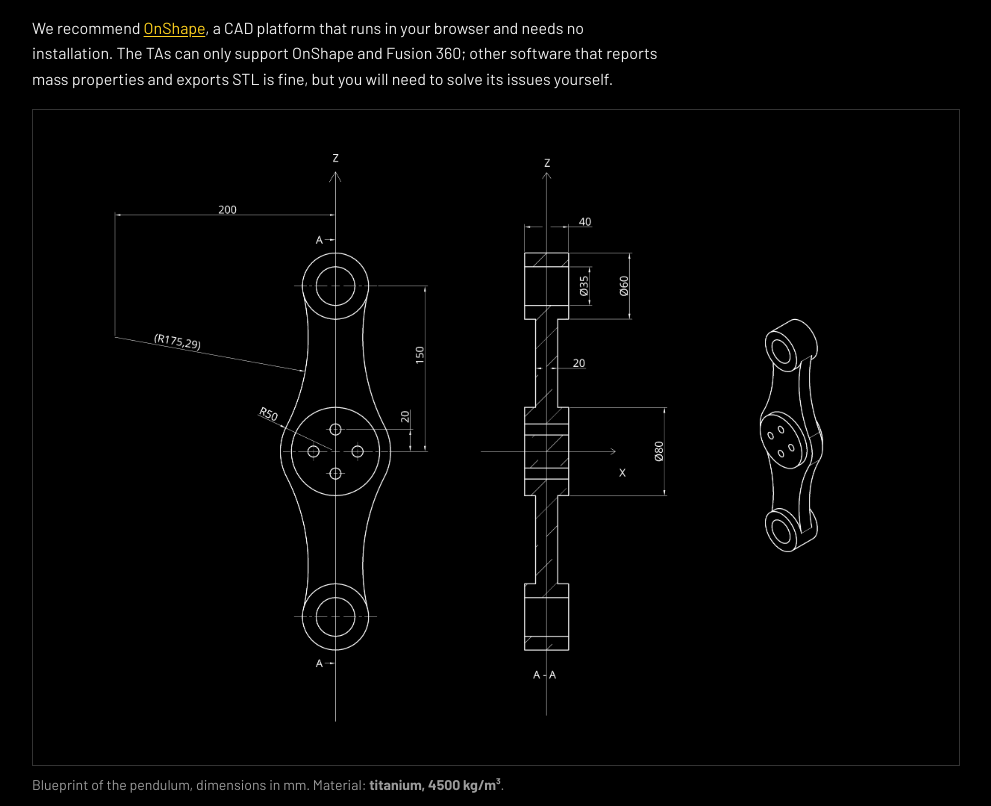
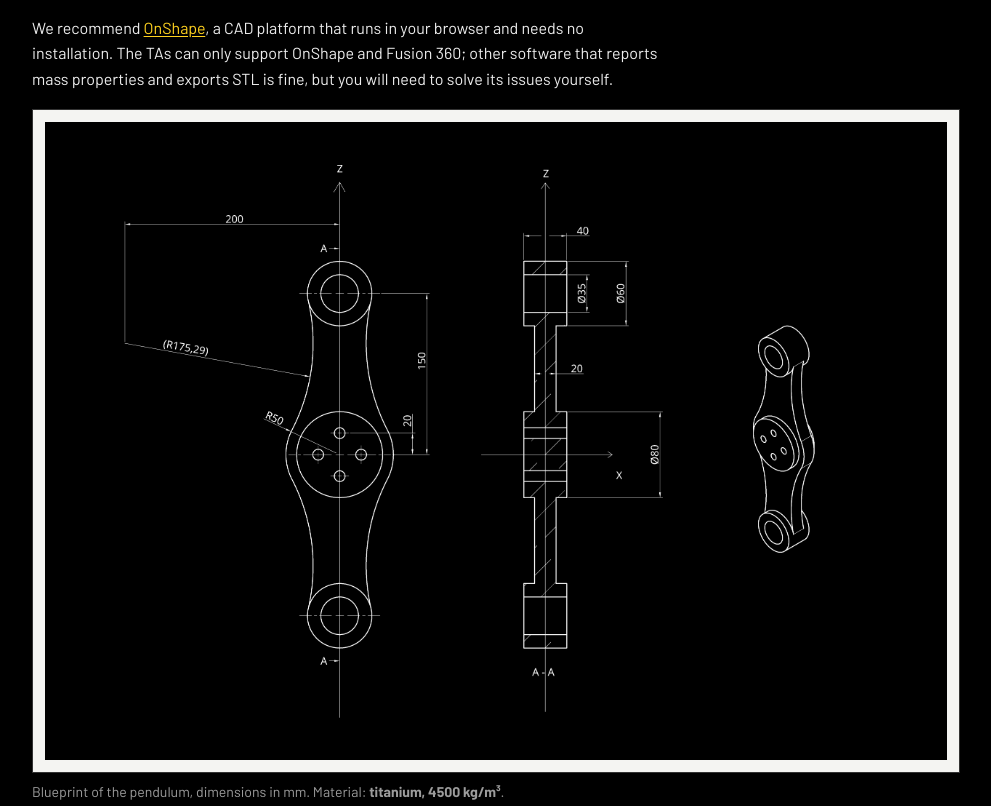
Before and after one commit to firkowski/mr-melons-warpdrive, a plain HTML site: page site/assignment.html in a window 1280 px wide. Shown: the part 4570-5376 px from the top of the page, without its empty margins (288-1279 px from the left). Drawn offline with nearby package versions, Linux system fonts and the light colour scheme.

```diff
--- a/site/assignment.html
+++ b/site/assignment.html
@@ -325,7 +325,7 @@
 <div class="hint"><span class="label">Before training</span><p>Training uses the CPU heavily for 10–20 minutes on a recent laptop, longer on older machines or in a virtual machine. Close other programs and stop your computer from going to sleep during a run. If you work in a virtual machine, give it 50–75 % of your RAM and most of your CPU cores.</p></div></section>
 <section id="cad"><div class="part-head"><span class="tag">Part 1</span><span class="points">25 points</span></div><h2>Recover the missing pendulum</h2><p>The reactor's pendulum model is corrupted; only its blueprint survived. Rebuild the part from the blueprint below, assign the specified material, extract its mass properties for the simulator and add it to the visual robot model.</p>
 <p>We recommend <a href="https://www.onshape.com/en/" target="_blank" rel="noopener">OnShape</a>, a CAD platform that runs in your browser and needs no installation. The TAs can only support OnShape and Fusion 360; other software that reports mass properties and exports STL is fine, but you will need to solve its issues yourself.</p>
-<figure><div class="plate dark"><img src="images/pendulum-drawing.png" alt="Dimensioned drawing of the pendulum: front view with Z axis vertical, section A-A with X axis, and an isometric view." width="1644" height="1355"></div><figcaption>Blueprint of the pendulum, dimensions in mm. Material: <strong>titanium, 4500 kg/m³</strong>.</figcaption></figure>
+<figure><div class="plate"><img src="images/pendulum-drawing.png" alt="Dimensioned drawing of the pendulum: front view with Z axis vertical, section A-A with X axis, and an isometric view." width="1644" height="1355"></div><figcaption>Blueprint of the pendulum, dimensions in mm. Material: <strong>titanium, 4500 kg/m³</strong>.</figcaption></figure>
 <h3 id="cad-model">Coordinate frame and mass properties</h3>
 <p>Model the part in the drawing's coordinate frame. The drawing's X and Z axes are the pendulum-local axes used by the simulator:</p>
 <ul class="list"><li>local <strong>x</strong> is the hinge axis; it points radially along the arm;</li><li>local <strong>z</strong> points from the pivot towards the centre of mass (COM) when the pendulum is upright.</li></ul>
```
